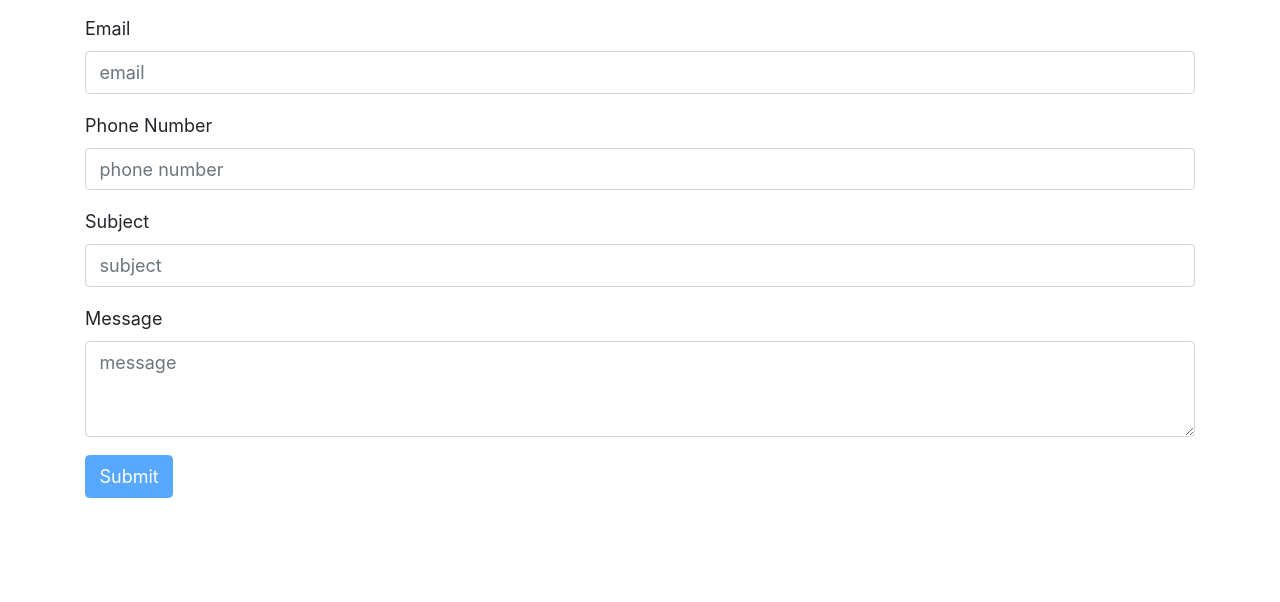
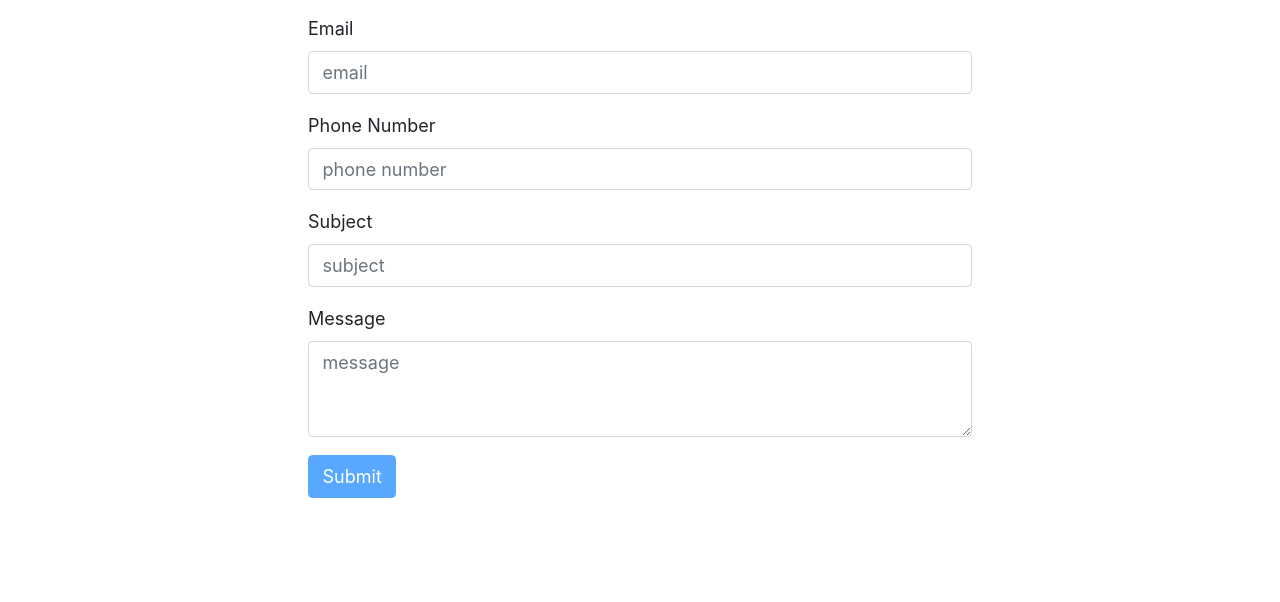
Before and after one commit to aarias89/aarias89.github.io, a Gatsby site in the folder aarias89.github.io/: page / in a window 1280 px wide. Shown: the part 198-800 px from the top of the page. Built offline with nearby package versions, Linux system fonts and the light colour scheme; Gatsby itself is replaced by a stand-in of ours.

Commit message:
add bootstrap grid and aligned form

```diff
--- a/aarias89.github.io/src/components/layout.js
+++ b/aarias89.github.io/src/components/layout.js
@@ -11,8 +11,8 @@ import PropTypes from "prop-types"
 
 // import Header from "./header"
 import Menu from "./menu"
-// import ContactForm from "./contact-form"
 import FormContainer from "./submitFormComponents/FormContainer"
+import { Container, Row, Col } from "react-bootstrap"
 import "./layout.css"
 
 const Layout = ({ children }) => {
@@ -30,17 +30,22 @@ const Layout = ({ children }) => {
     <>
       {/* <Header siteTitle={data.site.siteMetadata.title} /> */}
       <Menu />
-      <FormContainer />
-      <br></br>
-      {/* <ContactForm /> */}
       <div
         style={{
           margin: `0 auto`,
-          maxWidth: 960,
+          maxWidth: 1080,
           padding: `0px 1.0875rem 1.45rem`,
           paddingTop: 0,
         }}
       >
+        <Container>
+          <Row className="justify-content-md-center">
+            <Col xs={8}>
+              <FormContainer />
+            </Col>
+          </Row>
+        </Container>
+
         <main>{children}</main>
         {/* <footer>
           © {new Date().getFullYear()}, Built with
--- a/aarias89.github.io/src/components/submitFormComponents/FormContainer.js
+++ b/aarias89.github.io/src/components/submitFormComponents/FormContainer.js
@@ -148,7 +148,7 @@ class FormContainer extends Component {
 
   render() {
     return (
-      <div className="container">
+      <div>
         <h3>Contact Me</h3>
         <TextInput
           name="name"
```
